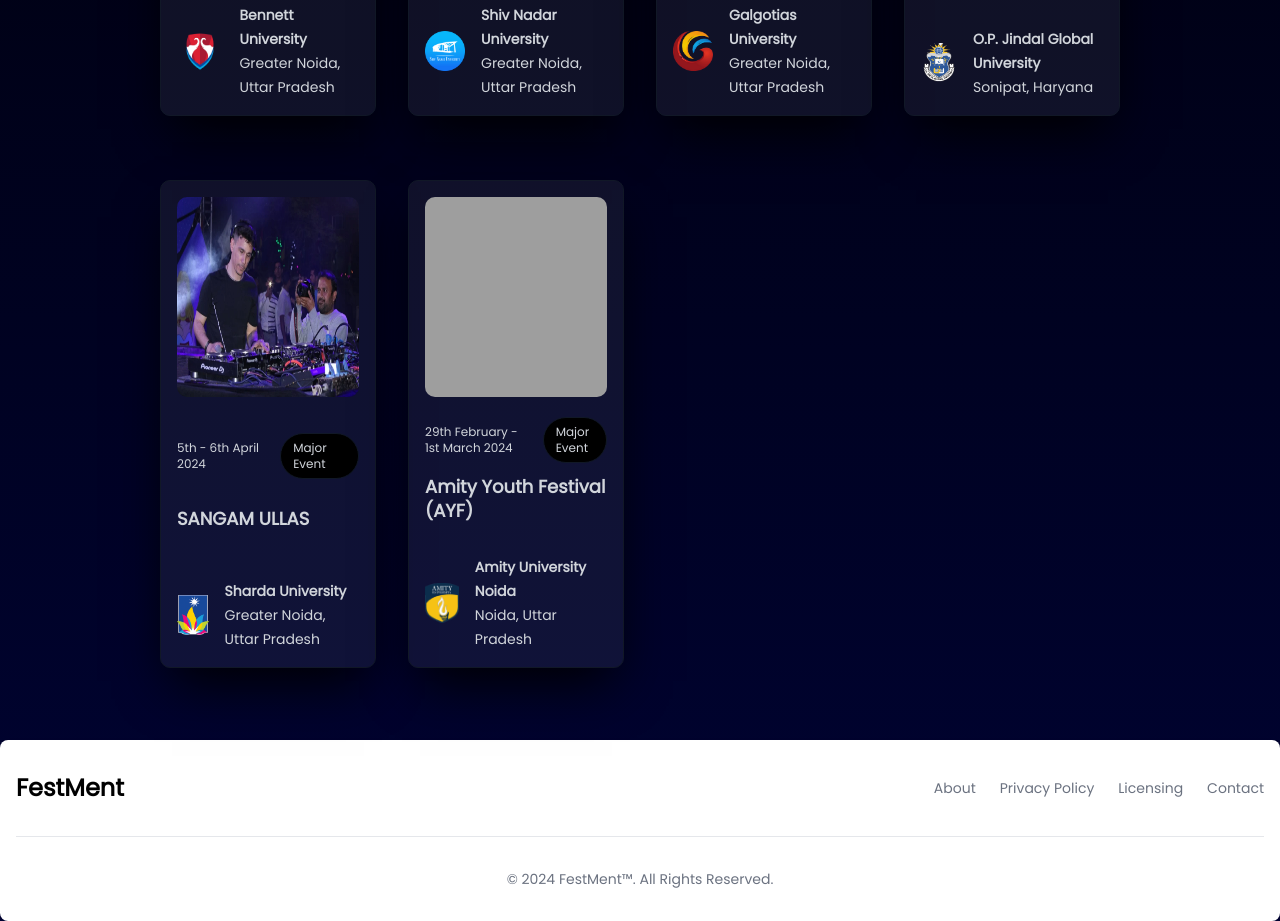
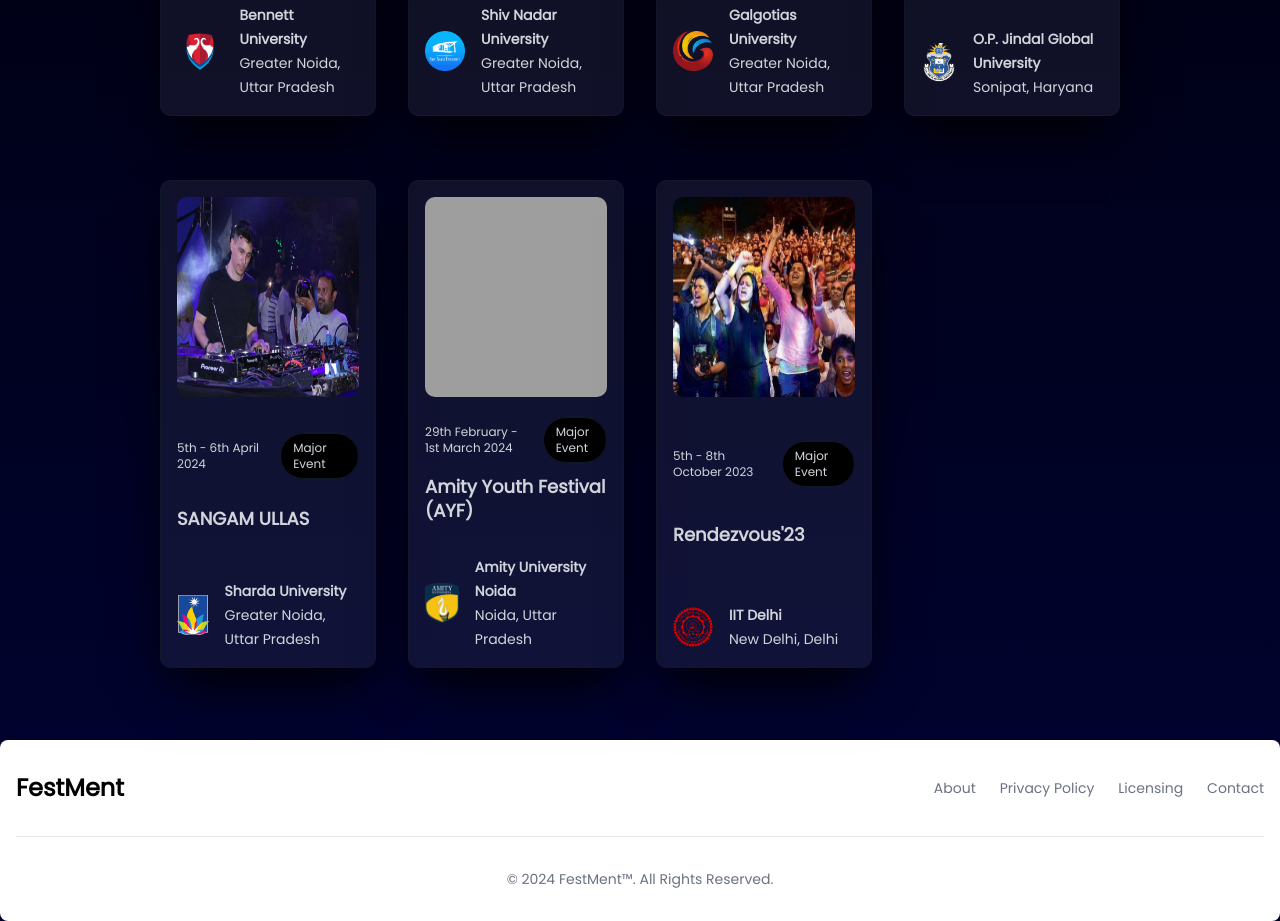
Before and after one commit to notArkade/FestMent, a plain HTML site: page routes/events/events.html in a window 1280 px wide. Shown: the part 792-1713 px from the top of the page. Drawn offline with nearby package versions, Linux system fonts and the light colour scheme; grey boxes are pictures that could not be loaded.

Commit message:
added more events

```diff
--- a/routes/events/events.html
+++ b/routes/events/events.html
@@ -25,8 +25,7 @@
           <ul class="menu">
             <li><a href="../../index.html">Home</a></li>
             <li><a href="#">Events</a></li>
-            <!-- <li><a href="../sponsor/sponsor.html">Collaborate</a></li> -->
-            <li><a href="../login/login.html"><button class="login py-2 px-6 border-2 rounded-full text-gray-300">Get Started</button></a></li>
+aa            <li><a href="../login/login.html"><button class="login py-2 px-6 border-2 rounded-full text-gray-300">Get Started</button></a></li>
           </ul>
         </nav>
       </div>
@@ -43,8 +42,8 @@
             <p class="py-10 text-lg leading-8 text-gray-300">Discover the pulse of colleges around you with the thrilling events happening now!</p>
           </div>
           <div class="mx-auto mt-10 grid max-w-2xl grid-cols-1 gap-x-8 gap-y-16 pt-10 sm:my-0 sm:py-8 lg:mx-0 lg:max-w-none lg:grid-cols-4 event-cards-container">
-            <!-- Event cards will be generated dynamically here -->
-          </div>
+
+        </div>
         </div>
       </div>
     </div>
@@ -76,7 +75,7 @@
   </footer>
 
     <script>
-      // Define an array of objects containing event details
+
       const events = [
         {
           date: "15th - 17th March 2024",
@@ -126,10 +125,18 @@
           universityName: "Amity University Noida",
           location: "Noida, Uttar Pradesh"
         },
-        // Add more event objects as needed
+        {
+          date: "5th - 8th October 2023",
+          eventName: "Rendezvous'23",
+          image: "./events-images/IIT_delhi.jpeg",
+          universityLogo: "./logo-images/Indian_Institute_of_Technology_Delhi_Logo.svg.png",
+          universityName: "IIT Delhi",
+          location: "New Delhi, Delhi"
+        },
+
       ];
 
-      // Function to generate HTML markup for event cards
+
       function generateEventCards(events) {
         const eventCardsContainer = document.querySelector('.event-cards-container');
 
@@ -167,7 +174,6 @@
         });
       }
 
-      // Call the function to generate event cards
       generateEventCards(events);
     </script>
 
```
Also changed, not shown: routes/events/events-images/IIT_delhi.jpeg (added), routes/events/logo-images/Indian_Institute_of_Technology_Delhi_Logo.svg.png (added).
